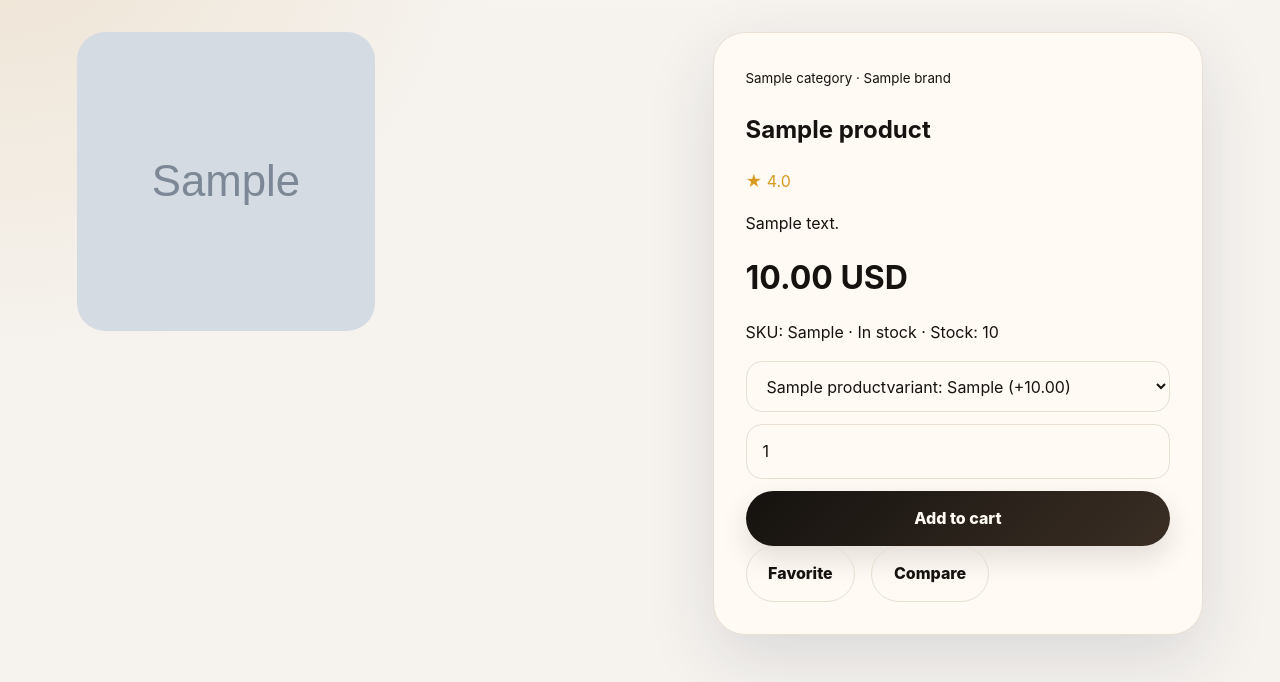
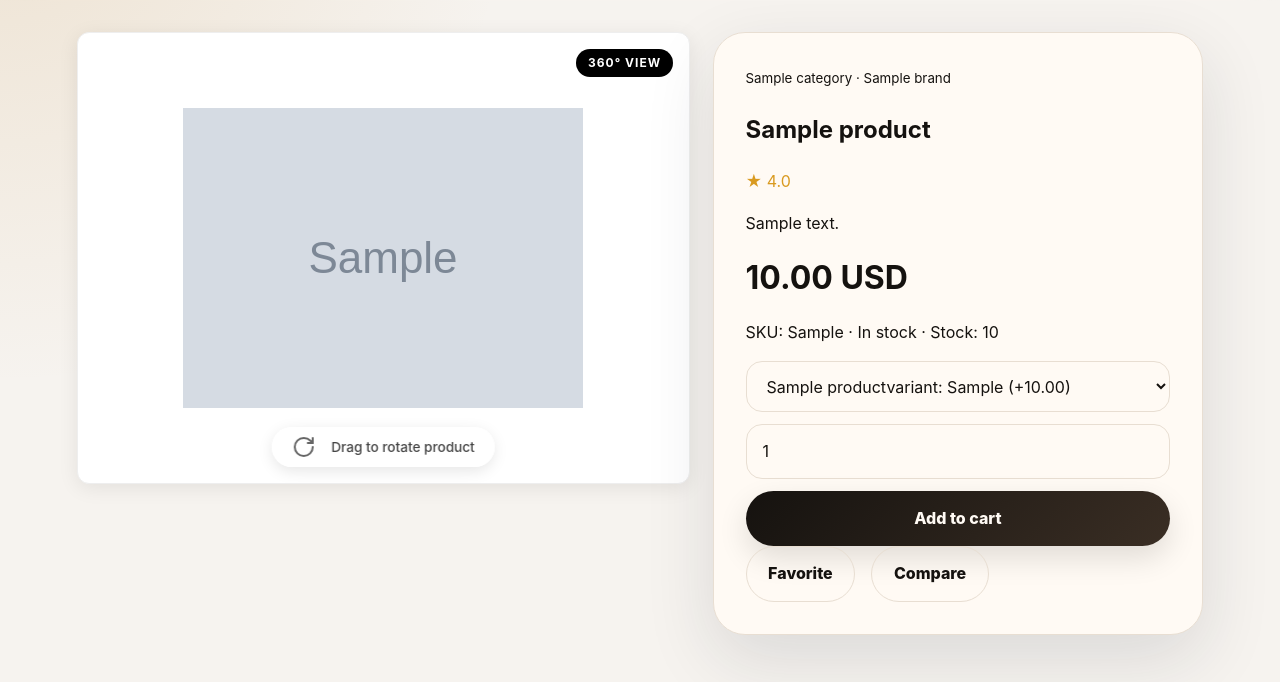
Before and after one commit to Rami19994/big-cosmos-shop, a Django app: a page that uses templates/products/detail.html in a window 1280 px wide. Shown: the part 128-810 px from the top of the page. Run offline with Django 3.2, Linux system fonts and the light colour scheme; a user stored in the database is signed in; tables that the repository leaves empty hold one stand-in row (values such as "Sample post"); grey boxes marked "Sample" are stand-in pictures.

Commit message:
Fix: 360 viewer template syntax

```diff
--- a/products/models.py
+++ b/products/models.py
@@ -105,7 +105,12 @@ class Product(models.Model):
     def low_stock(self):
         return 0 < self.stock_quantity <= self.low_stock_threshold
 
+    @property
+    def images_360(self):
+        return self.images.filter(is_360_view=True)
+
     def get_absolute_url(self):
+
         return reverse("products:detail", kwargs={"slug": self.slug})
 
 
@@ -114,6 +119,7 @@ class ProductImage(models.Model):
     image = models.ImageField(upload_to="products/")
     alt_text = models.CharField(max_length=160, blank=True)
     is_main = models.BooleanField(default=False)
+    is_360_view = models.BooleanField(default=False)
     sort_order = models.PositiveIntegerField(default=0)
 
     class Meta:
--- a/templates/products/detail.html
+++ b/templates/products/detail.html
@@ -3,7 +3,102 @@
 {% block meta_description %}{{ product.meta_description|default:product.summary }}{% endblock %}
 {% block content %}
 <section class="product-detail">
-  <div class="gallery">{% for image in product.images.all %}<img src="{{ image.image.url }}" alt="{{ image.alt_text }}">{% empty %}<div class="placeholder xl">{{ product.name|slice:':1' }}</div>{% endfor %}</div>
+  <div class="gallery-wrapper">
+    {% if product.images_360.exists %}
+      <div class="product-360-viewer" id="product-360-viewer" style="position: relative; cursor: grab; background: #fff; border-radius: 12px; overflow: hidden; margin-bottom: 2rem; box-shadow: 0 4px 20px rgba(0,0,0,0.08); border: 1px solid #eee;">
+        <div id="viewer-360-container" style="display: flex; justify-content: center; align-items: center; min-height: 450px; user-select: none;">
+          {% for img in product.images_360 %}
+              <img src="{{ img.image.url }}" class="viewer-360-image" style="max-width: 100%; max-height: 450px; object-fit: contain; display: {% if forloop.first %}block{% else %}none{% endif %};" data-index="{{ forloop.counter0 }}" draggable="false">
+            {% endfor %}
+          </div>
+          <div class="viewer-360-badge" style="position: absolute; top: 1rem; right: 1rem; background: var(--brand, #000); color: #fff; padding: 4px 12px; border-radius: 20px; font-size: 0.75rem; font-weight: bold; text-transform: uppercase; letter-spacing: 1px;">360° VIEW</div>
+          <div class="viewer-360-controls" style="position: absolute; bottom: 1rem; left: 50%; transform: translateX(-50%); display: flex; flex-direction: column; align-items: center; gap: 5px; background: rgba(255,255,255,0.9); padding: 8px 20px; border-radius: 30px; box-shadow: 0 4px 15px rgba(0,0,0,0.1); backdrop-filter: blur(5px);">
+            <div style="display: flex; gap: 15px; align-items: center;">
+              <svg width="24" height="24" viewBox="0 0 24 24" fill="none" stroke="currentColor" stroke-width="2" stroke-linecap="round" stroke-linejoin="round" style="color: #666;"><path d="M21 12a9 9 0 1 1-9-9c2.52 0 4.93 1 6.74 2.74L21 8"></path><polyline points="21 3 21 8 16 8"></polyline></svg>
+              <span style="font-size: 0.85rem; color: #444; font-weight: 500;">{% trans 'Drag to rotate product' %}</span>
+            </div>
+          </div>
+        </div>
+
+        <script>
+          document.addEventListener('DOMContentLoaded', function() {
+            const container = document.getElementById('product-360-viewer');
+            const images = container.querySelectorAll('.viewer-360-image');
+            const totalImages = images.length;
+            if (totalImages <= 1) return;
+
+            let currentIndex = 0;
+            let isDragging = false;
+            let startX = 0;
+            const sensitivity = 8; // Pixels per frame change
+
+            function showImage(index) {
+              images.forEach((img, i) => {
+                img.style.display = i === index ? 'block' : 'none';
+              });
+            }
+
+            container.addEventListener('mousedown', (e) => {
+              isDragging = true;
+              startX = e.pageX;
+              container.style.cursor = 'grabbing';
+              e.preventDefault();
+            });
+
+            window.addEventListener('mouseup', () => {
+              isDragging = false;
+              container.style.cursor = 'grab';
+            });
+
+            window.addEventListener('mousemove', (e) => {
+              if (!isDragging) return;
+              const diff = e.pageX - startX;
+              if (Math.abs(diff) > sensitivity) {
+                const step = Math.floor(diff / sensitivity);
+                // Reverse direction for natural rotation feel
+                currentIndex = (currentIndex - step + (totalImages * 100)) % totalImages;
+                showImage(currentIndex);
+                startX = e.pageX;
+              }
+            });
+
+            // Touch support
+            container.addEventListener('touchstart', (e) => {
+              isDragging = true;
+              startX = e.touches[0].pageX;
+            }, {passive: false});
+
+            window.addEventListener('touchend', () => {
+              isDragging = false;
+            });
+
+            window.addEventListener('touchmove', (e) => {
+              if (!isDragging) return;
+              const diff = e.touches[0].pageX - startX;
+              if (Math.abs(diff) > sensitivity) {
+                const step = Math.floor(diff / sensitivity);
+                currentIndex = (currentIndex - step + (totalImages * 100)) % totalImages;
+                showImage(currentIndex);
+                startX = e.touches[0].pageX;
+                e.preventDefault();
+              }
+            }, {passive: false});
+          });
+        </script>
+      {% endif %}
+
+
+    <div class="gallery">
+      {% for image in product.images.all %}
+        {% if not image.is_360_view %}
+          <img src="{{ image.image.url }}" alt="{{ image.alt_text }}">
+        {% endif %}
+      {% empty %}
+        <div class="placeholder xl">{{ product.name|slice:':1' }}</div>
+      {% endfor %}
+    </div>
+  </div>
+
   <div class="buy-box"><small>{{ product.category.name }} {% if product.brand %}· {{ product.brand.name }}{% endif %}</small><h1>{{ product.name }}</h1><div class="rating">★ {{ product.rating_average|floatformat:1 }}</div><p>{{ product.summary }}</p><div class="price big"><strong>{{ product.current_price }} {{ product.currency }}</strong>{% if product.discount_price %}<del>{{ product.price }}</del><span>-{{ product.discount_percent }}%</span>{% endif %}</div><p class="stock">{% trans 'SKU' %}: {{ product.sku }} · {{ product.get_availability_display }} · {% trans 'Stock' %}: {{ product.stock_quantity }}</p>
     <form method="post" action="{% url 'cart:add' product.id %}" class="stack">{% csrf_token %}{% if product.variants.exists %}<select name="variant">{% for variant in product.variants.all %}<option value="{{ variant.id }}">{{ variant.name }}: {{ variant.value }} (+{{ variant.price_delta }})</option>{% endfor %}</select>{% endif %}<input type="number" name="quantity" min="1" value="1"><button class="btn full">{% trans 'Add to cart' %}</button></form>
     <div class="actions split"><form method="post" action="{% url 'products:toggle_wishlist' product.id %}">{% csrf_token %}<button class="btn ghost">{% trans 'Favorite' %}</button></form><a class="btn ghost" href="{% url 'products:compare_add' product.id %}">{% trans 'Compare' %}</a></div>
```
Also changed, not shown: media/categories/WhatsApp_Image_2026-04-30_at_2.15.17_PM.jpeg (added), media/products/WhatsApp_Image_2026-04-30_at_2.15.17_PM.jpeg (added), media/products/WhatsApp_Image_2026-04-30_at_2.15.18_PM.jpeg (added), media/products/WhatsApp_Image_2026-04-30_at_2.15.18_m.jpeg (added), media/products/WhatsApp_Image_2026-04-30_at_2.15.19_PM.jpeg (added), products/migrations/0002_productimage_is_360_view.py (added).
